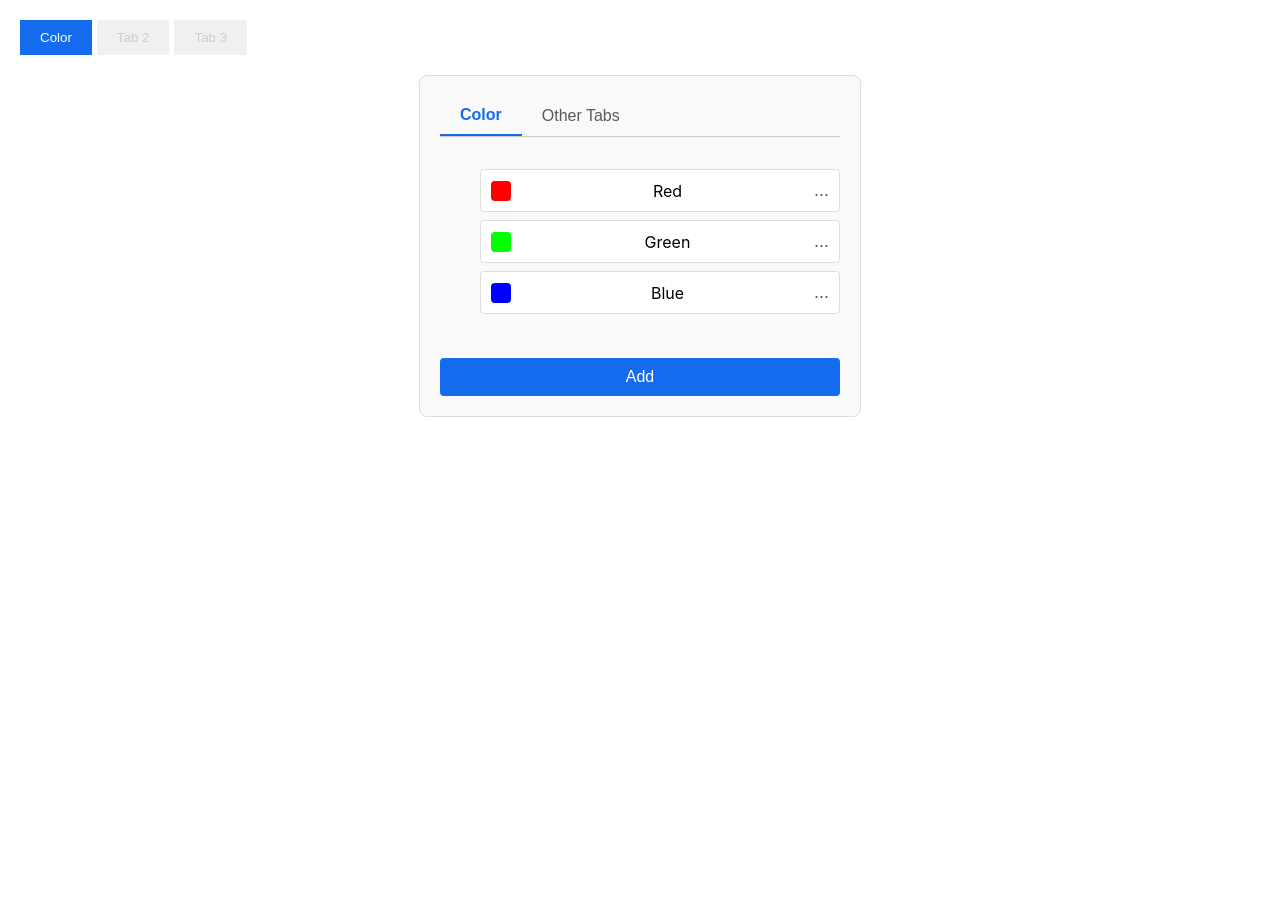
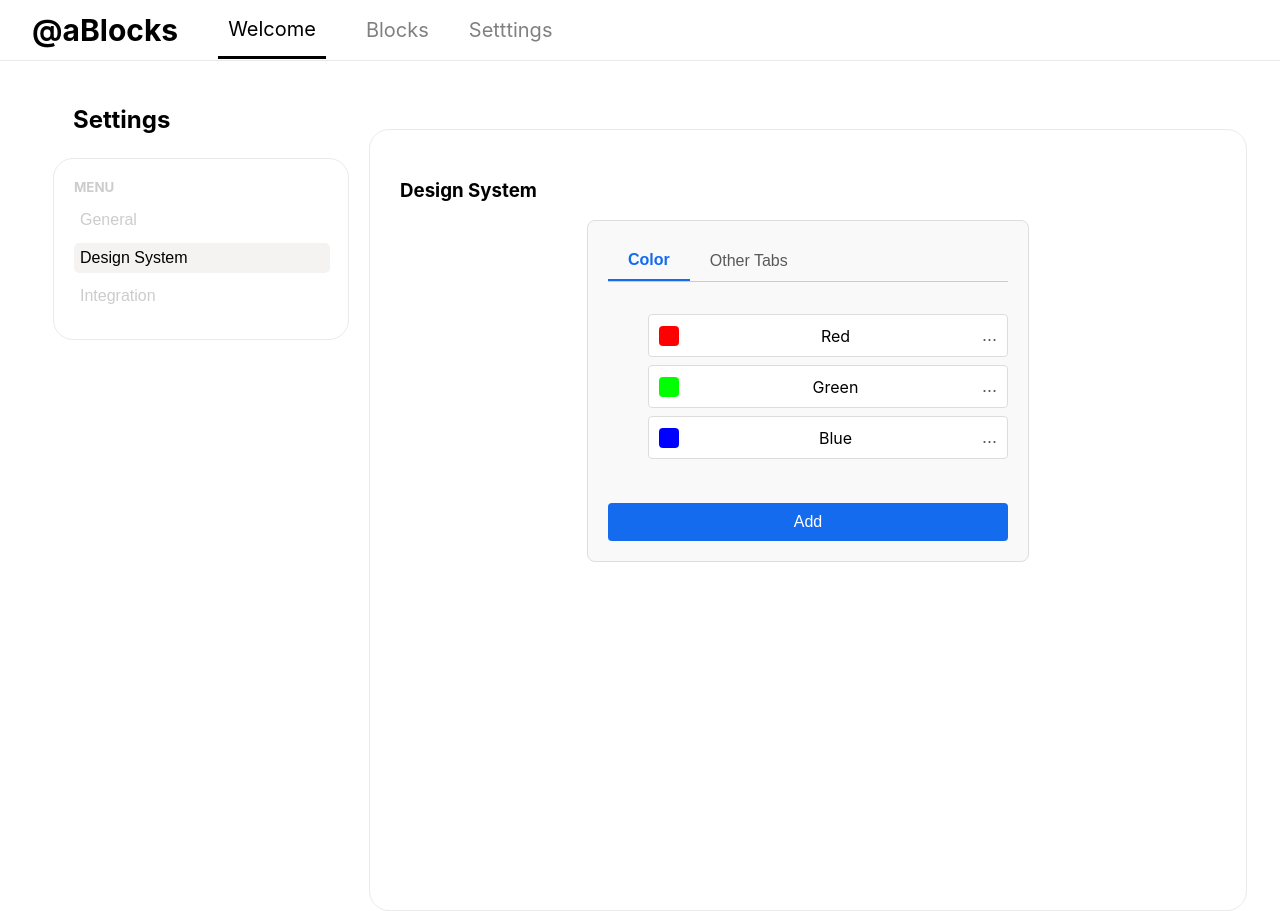
Before and after one commit to MrMADS28289/Assignment-From-Codezen-Limited, a React (Create React App) app: page / in a window 1280 px wide. Before the commit the page ends 800 px from the top, so only its background shows below. Built offline with nearby package versions, Linux system fonts and the light colour scheme.

Commit message:
design system structure done

```diff
--- a/package.json
+++ b/package.json
@@ -3,6 +3,10 @@
   "version": "0.1.0",
   "private": true,
   "dependencies": {
+    "@fortawesome/fontawesome-svg-core": "^6.6.0",
+    "@fortawesome/free-solid-svg-icons": "^6.6.0",
+    "@fortawesome/react-fontawesome": "^0.2.2",
+    "@heroicons/react": "^2.1.5",
     "@testing-library/jest-dom": "^5.17.0",
     "@testing-library/react": "^12.0.0",
     "@testing-library/user-event": "^13.5.0",
--- a/src/App.css
+++ b/src/App.css
@@ -1,5 +1,6 @@
-.app {
-  display: flex;
+.parent-container{
+display: flex;
+justify-content: center;
 }
 
 .main-area {
--- a/src/App.js
+++ b/src/App.js
@@ -1,12 +1,17 @@
-import React from "react";
-import TabsComponent from "./components/TabsComponent";
-import "./components/styles.css";
+import TabsComponent from "./Components/TabsComponent";
+import Header from "./Components/Header";
+import "./App.css";
+import DesignSystem from "./Components/DesignSystem";
 
 function App() {
   return (
-    <div className="App">
-      <TabsComponent />
-    </div>
+    <>
+      <Header />
+      <div className="parent-container">
+        <TabsComponent />
+        <DesignSystem />
+      </div>
+    </>
   );
 }
 
--- /dev/null
+++ b/src/Styles/DesignSystem.css
@@ -0,0 +1,8 @@
+.design-system-container{
+    height: 720px;
+    width: 816px;
+    border: 1px solid #EAEAEB;
+    margin-top: 68px;
+    border-radius: 20px;
+    padding: 30px;
+}
--- /dev/null
+++ b/src/Styles/Header.css
@@ -0,0 +1,27 @@
+.header{
+    display: flex;
+    gap: 40px;
+    padding-left: 32px;
+    height: 60px;
+    align-items: center;
+    border-bottom: 1px solid #EAEAEB;
+}
+
+.header-links{
+    text-decoration: none;
+    font-size: 20px;
+    font-weight: 400;
+    color: gray;
+}
+
+.logo{
+    font-size: 30px;
+    color: black;
+    font-weight: bold;
+}
+
+.selected{
+    color: black;
+    border-bottom: 3px solid black;
+    padding: 15px 10px 15px 10px;
+}
--- a/src/components/styles.css
+++ b/src/Styles/styles.css
@@ -1,24 +1,44 @@
 /* Tabs Styling */
 .tabs-container {
+    height: 180px;
+    width: 296px;
     padding: 20px;
 }
 
+.page-title{
+    padding-left: 20px;
+    font-size: 24px;
+}
+
+.tabs-title{
+    margin: 0;
+    padding-bottom: 10px;
+    color: #ccc;
+}
+
 .tabs {
-    display: flex;
     margin-bottom: 20px;
+    border: 1px solid #EAEAEB;
+    border-radius: 20px;
+    padding: 20px;
+    gap: 2;
 }
 
 .tab {
-    padding: 10px 20px;
+    height: 30px;
+    width: 256px;
     cursor: pointer;
-    background-color: #f0f0f0;
+    margin-bottom: 8px;
+    background-color: white;
     border: none;
-    margin-right: 5px;
+    border-radius: 5px;
+    text-align: start;
+    font-size: 16px;
 }
 
 .tab.active {
-    background-color: #156BED;
-    color: white;
+    background-color: #f5f2f2;
+    color: black;
 }
 
 .tab:disabled {
--- a/src/components/ColorTab.js
+++ b/src/components/ColorTab.js
@@ -31,11 +31,23 @@ const ColorTab = () => {
   };
 
   // Function to handle adding an item
+  // const addItem = () => {
+  //   const newItem = {
+  //     id: colors.length + 1,
+  //     title: "New Color",
+  //     color: "#CCCCCC",
+  //   };
+  //   setColors([...colors, newItem]);
+  //   openDrawer(newItem);
+  // };
   const addItem = () => {
+    const name = prompt("Enter the name of the new color:", "New Color");
+    const color = prompt("Enter the color (hex code):", "#CCCCCC");
+
     const newItem = {
       id: colors.length + 1,
-      title: "New Color",
-      color: "#CCCCCC",
+      title: name || "New Color",
+      color: color || "#CCCCCC",
     };
     setColors([...colors, newItem]);
     openDrawer(newItem);
@@ -82,102 +94,3 @@ const SortableColorItem = SortableElement(({ item, openDrawer }) => (
 ));
 
 export default ColorTab;
-
-// import React, { useState } from "react";
-// import { SortableContainer, SortableElement } from "react-sortable-hoc";
-// import { arrayMoveImmutable as arrayMove } from "array-move";
-
-// // Sortable item component
-// const SortableItem = SortableElement(
-//   ({ color, onEdit, onDuplicate, onDelete }) => (
-//     <li
-//       style={{
-//         backgroundColor: color.color,
-//         padding: "10px",
-//         margin: "5px 0",
-//         position: "relative",
-//       }}
-//     >
-//       {color.title}
-
-//       {/* Three-dot menu */}
-//       <div className="menu">
-//         <button onClick={() => onEdit(color.id)}>Edit</button>
-//         <button onClick={() => onDuplicate(color)}>Duplicate</button>
-//         <button onClick={() => onDelete(color.id)}>Delete</button>
-//       </div>
-//     </li>
-//   )
-// );
-
-// // Sortable list container
-// const SortableList = SortableContainer(({ items }) => {
-//   return (
-//     <ul className="color-list">
-//       {items.map((color, index) => (
-//         <SortableItem key={`item-${color.id}`} index={index} color={color} />
-//       ))}
-//     </ul>
-//   );
-// });
-
-// const ColorTab = () => {
-//   const [colors, setColors] = useState([
-//     { id: 1, title: "Red", color: "#FF0000" },
-//     { id: 2, title: "Green", color: "#00FF00" },
-//     { id: 3, title: "Blue", color: "#0000FF" },
-//   ]);
-
-//   const onSortEnd = ({ oldIndex, newIndex }) => {
-//     setColors(arrayMove(colors, oldIndex, newIndex));
-//   };
-
-//   const addColor = () => {
-//     const newColor = {
-//       id: colors.length + 1,
-//       title: `New Color ${colors.length + 1}`,
-//       color: "#cccccc",
-//     };
-//     setColors([...colors, newColor]);
-//   };
-
-//   // Edit color item
-//   const editColor = (id) => {
-//     const updatedColors = colors.map((color) =>
-//       color.id === id ? { ...color, title: "Edited Color" } : color
-//     );
-//     setColors(updatedColors);
-//   };
-
-//   // Duplicate color item
-//   const duplicateColor = (color) => {
-//     const duplicatedColor = {
-//       ...color,
-//       id: colors.length + 1,
-//       title: `${color.title} Copy`,
-//     };
-//     setColors([...colors, duplicatedColor]);
-//   };
-
-//   // Delete color item
-//   const deleteColor = (id) => {
-//     setColors(colors.filter((color) => color.id !== id));
-//   };
-
-//   return (
-//     <div className="color-tab">
-//       <SortableList
-//         items={colors}
-//         onSortEnd={onSortEnd}
-//         onEdit={editColor}
-//         onDuplicate={duplicateColor}
-//         onDelete={deleteColor}
-//       />
-//       <button onClick={addColor} className="add-button">
-//         Add Color
-//       </button>
-//     </div>
-//   );
-// };
-
-// export default ColorTab;
--- /dev/null
+++ b/src/components/DesignSystem.js
@@ -0,0 +1,12 @@
+import React from "react";
+import "../Styles/DesignSystem.css";
+import ColorTab from "./ColorTab";
+
+export default function DesignSystem() {
+  return (
+    <div className="design-system-container">
+      <h3>Design System</h3>
+      <ColorTab />
+    </div>
+  );
+}
--- /dev/null
+++ b/src/components/Header.js
@@ -0,0 +1,21 @@
+import React from "react";
+import "../Styles/Header.css";
+
+export default function Header() {
+  return (
+    <div className="header">
+      <a href="/" className="header-links">
+        <span className="logo">@aBlocks</span>
+      </a>
+      <a href="/" className="header-links selected">
+        Welcome
+      </a>
+      <a href="/" className="header-links">
+        Blocks
+      </a>
+      <a href="/" className="header-links">
+        Setttings
+      </a>
+    </div>
+  );
+}
--- a/src/components/TabsComponent.js
+++ b/src/components/TabsComponent.js
@@ -1,5 +1,5 @@
 import React, { useState } from "react";
-import ColorTab from "./ColorTab";
+import "../Styles/styles.css";
 
 const TabsComponent = () => {
   // Track the active tab
@@ -14,23 +14,25 @@ const TabsComponent = () => {
 
   return (
     <div className="tabs-container">
+      <h3 className="page-title">Settings</h3>
       <div className="tabs">
+        <h5 className="tabs-title">MENU</h5>
+        <button className="tab" disabled>
+          General
+        </button>
         <button
           className={`tab ${activeTab === "Color" ? "active" : ""}`}
           onClick={() => handleTabClick("Color")}
         >
-          Color
+          Design System
         </button>
         <button className="tab" disabled>
-          Tab 2
-        </button>
-        <button className="tab" disabled>
-          Tab 3
+          Integration
         </button>
       </div>
 
       {/* Render ColorTab component if the Color tab is active */}
-      {activeTab === "Color" && <ColorTab />}
+      {/* {activeTab === "Color" && <ColorTab />} */}
     </div>
   );
 };
```
Also changed, not shown: 1 other file (tests, documents, lock files or other folders).
